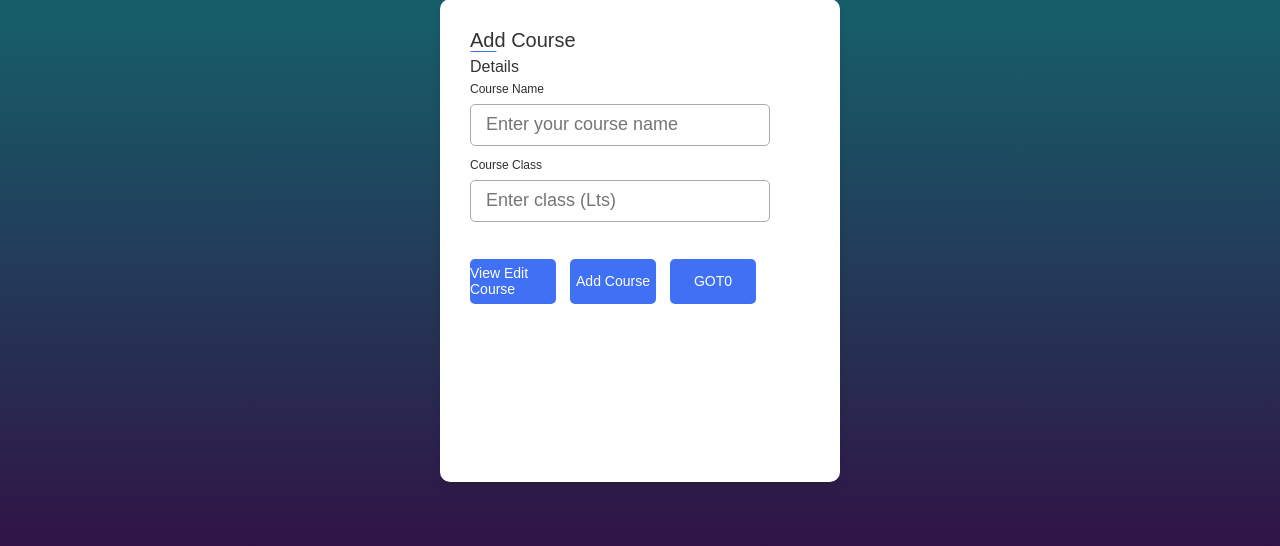
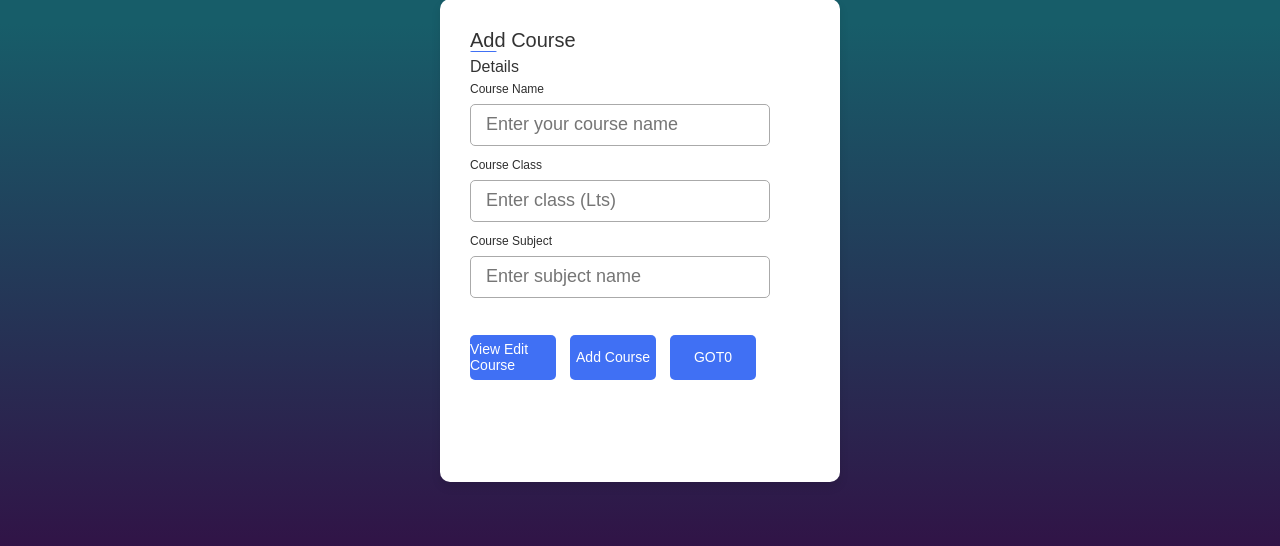
Before and after one commit to VibhorSingh-Bisht/TimeTable_generator, a Django app: template TimeTable/Home/templates/Add Course.html in a window 1280 px wide. Shown: the part 160-706 px from the top of the page. Run offline with Django 3.2, Linux system fonts and the light colour scheme; the template is opened without the code that fills it, so the values that code supplies are empty.

Commit message:
Update Add Course.html

```diff
--- a/TimeTable/Home/templates/Add Course.html
+++ b/TimeTable/Home/templates/Add Course.html
@@ -29,6 +29,13 @@
                         </div>
 
 
+                        <div class="input-field">
+                            <label>Course Subject</label>
+                            <input name="Lts" type="text" placeholder="Enter subject name" required>
+                        </div>
+
+
+
 
                     <div class="buttons">
                         <div class="backBtn">
```
